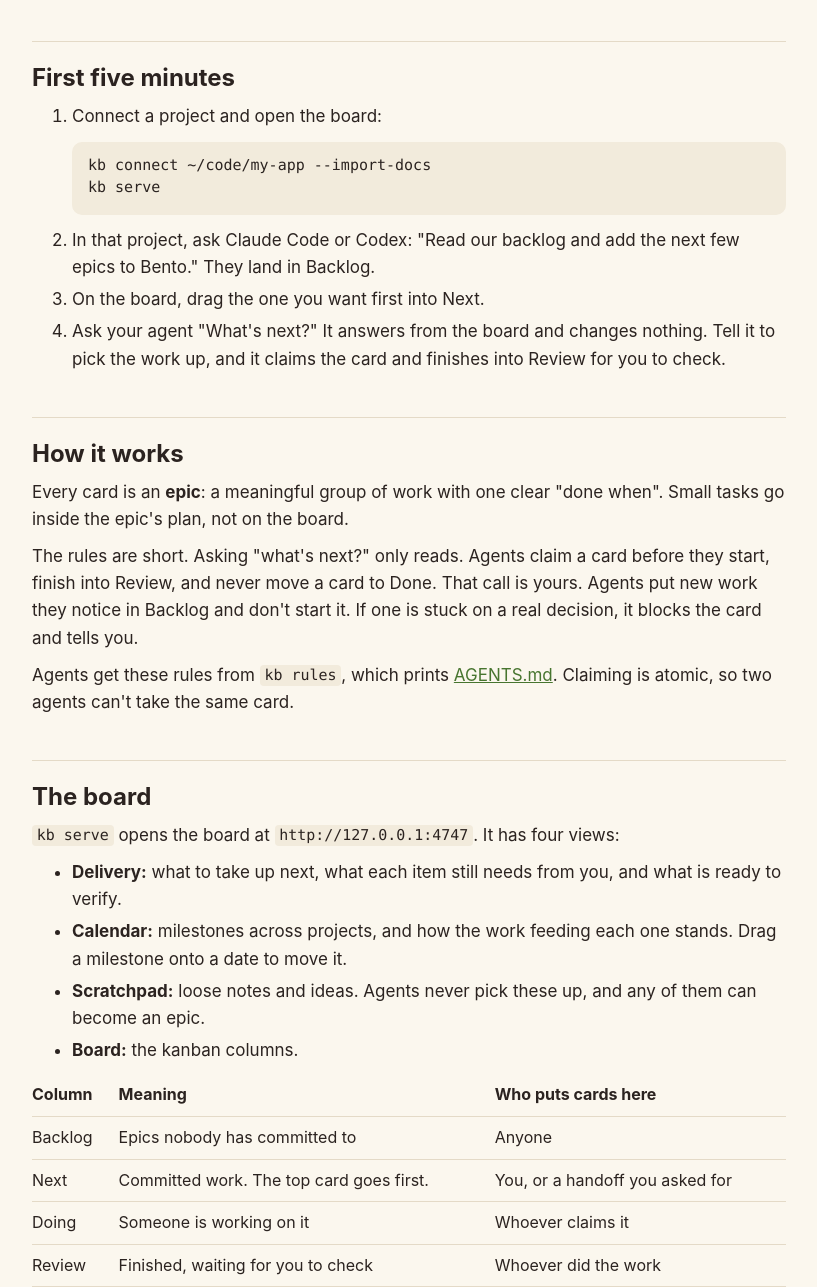
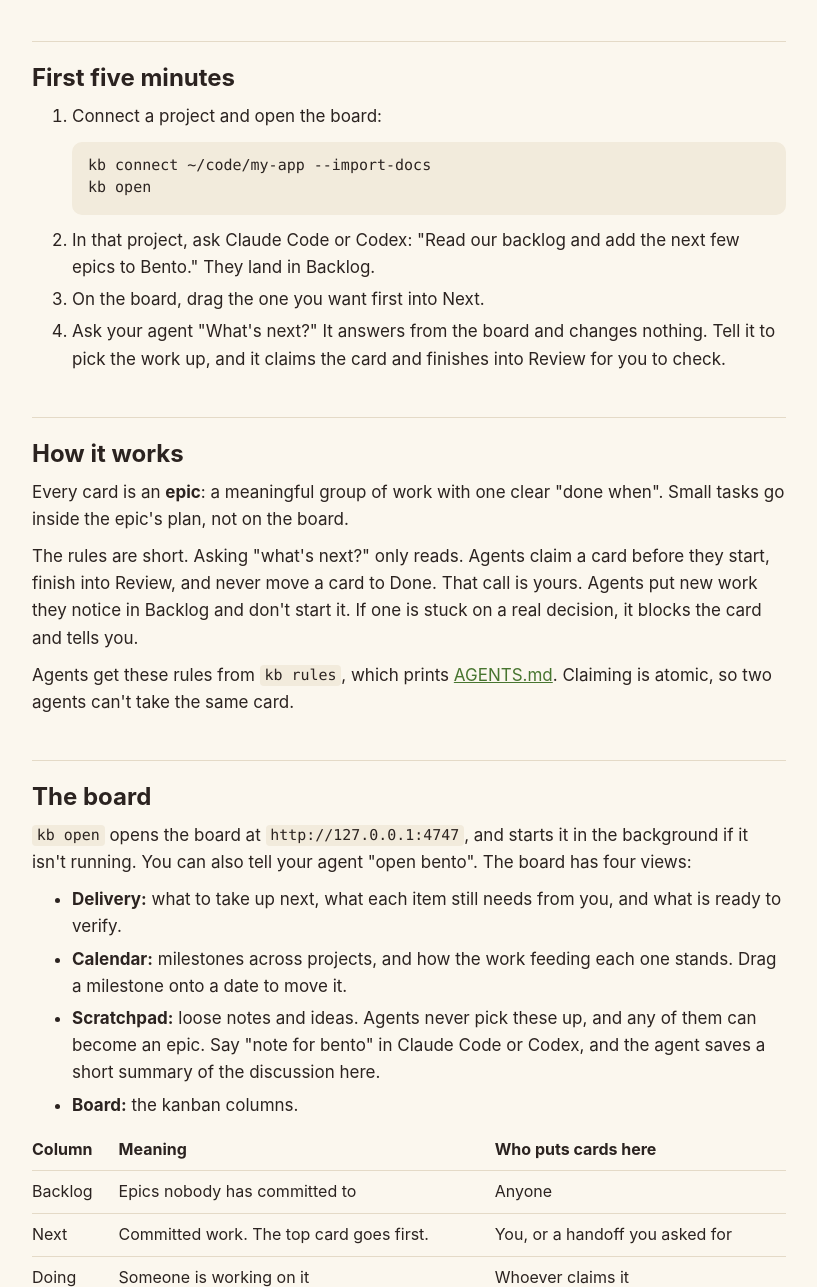
Before and after one commit to ckoglmeier/bento, a plain HTML site: page website/docs/index.html in a window 1280 px wide. Shown: the part 739-2026 px from the top of the page, without its empty margins (350-1167 px from the left). Drawn offline with Linux system fonts and the light colour scheme; a script that the page names is missing.

Commit message:
Add kb open and the "open bento" and "note for bento" phrases
kb open opens the board in the browser and starts it in the background
if it isn't running. Agent instructions now map "open bento" to kb open
and "note for bento" to a short Scratchpad note of the discussion.

Co-Authored-By: Claude Opus 5.5 <noreply@anthropic.com>

```diff
--- a/website/docs/index.html
+++ b/website/docs/index.html
@@ -106,7 +106,7 @@ kb install-agents</code></pre>
     <ol>
       <li>Connect a project and open the board:
 <pre><code>kb connect ~/code/my-app --import-docs
-kb serve</code></pre></li>
+kb open</code></pre></li>
       <li>In that project, ask Claude Code or Codex: "Read our backlog and add the next few epics to Bento." They land in Backlog.</li>
       <li>On the board, drag the one you want first into Next.</li>
       <li>Ask your agent "What's next?" It answers from the board and changes nothing. Tell it to pick the work up, and it claims the card and finishes into Review for you to check.</li>
@@ -118,11 +118,11 @@ kb serve</code></pre></li>
     <p>Agents get these rules from <code>kb rules</code>, which prints <a href="https://github.com/ckoglmeier/bento/blob/main/AGENTS.md">AGENTS.md</a>. Claiming is atomic, so two agents can't take the same card.</p>
 
     <h2 id="the-board">The board</h2>
-    <p><code>kb serve</code> opens the board at <code>http://127.0.0.1:4747</code>. It has four views:</p>
+    <p><code>kb open</code> opens the board at <code>http://127.0.0.1:4747</code>, and starts it in the background if it isn't running. You can also tell your agent "open bento". The board has four views:</p>
     <ul>
       <li><strong>Delivery:</strong> what to take up next, what each item still needs from you, and what is ready to verify.</li>
       <li><strong>Calendar:</strong> milestones across projects, and how the work feeding each one stands. Drag a milestone onto a date to move it.</li>
-      <li><strong>Scratchpad:</strong> loose notes and ideas. Agents never pick these up, and any of them can become an epic.</li>
+      <li><strong>Scratchpad:</strong> loose notes and ideas. Agents never pick these up, and any of them can become an epic. Say "note for bento" in Claude Code or Codex, and the agent saves a short summary of the discussion here.</li>
       <li><strong>Board:</strong> the kanban columns.</li>
     </ul>
     <div class="table"><table>
@@ -198,7 +198,8 @@ kb docs                          product docs and plans
 kb projects                      connected projects
 kb archive                       move Done cards to ARCHIVE.md
 kb history                       local snapshots of your workspace
-kb serve                         open the web board</code></pre>
+kb open                          open the web board, starting it if needed
+kb serve                         run the web board in this terminal</code></pre>
 
     <h2 id="update-or-remove">Update or remove</h2>
 <pre><code>cd ~/bento &amp;&amp; git pull</code></pre>
```
Also changed, not shown: 4 other files.
